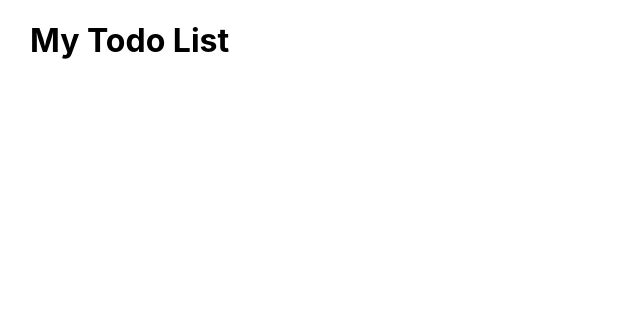
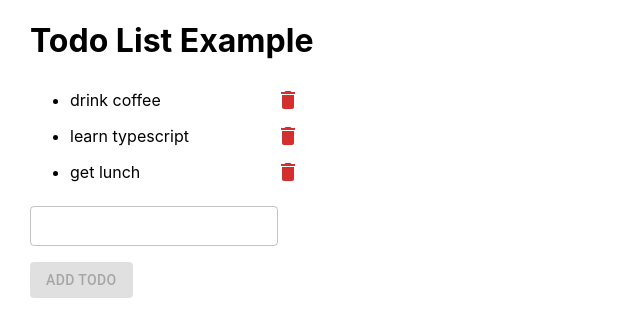
Before and after one commit to coderdave/todo-example, a React (Create React App) app: page / in a window 1280 px wide. Shown: the top 336 px of the page, without its empty margins (0-640 px from the left). Built offline with nearby package versions, Linux system fonts and the light colour scheme.

Commit message:
working todo list

```diff
--- a/src/app/features/TodoList/TodoList.js
+++ b/src/app/features/TodoList/TodoList.js
@@ -1,5 +1,87 @@
-const TodoList = () => {
-  return <h1>My Todo List</h1>;
+import { useState, useEffect } from "react";
+import { Button, CircularProgress, TextField } from "@mui/material";
+import Delete from "@mui/icons-material/Delete";
+import { getTodos, postTodo, deleteTodo } from "../../services/todosApi";
+
+const rowStyle = {
+  display: "flex",
+  alignItems: "center",
+  width: 250,
+  justifyContent: "space-between",
 };
 
-export default TodoList;
+const TodoListExample = () => {
+  const [isProcessing, setIsProcessing] = useState("loading");
+  const [todos, setTodos] = useState([]);
+  const [newTodo, setNewTodo] = useState("");
+
+  useEffect(() => {
+    async function fetchTodos() {
+      debugger;
+      let response = await getTodos();
+      setTodos(response);
+      setIsProcessing("done");
+    }
+
+    fetchTodos();
+  }, []);
+
+  const addTodo = async () => {
+    setIsProcessing("loading");
+    let response = await postTodo(newTodo);
+    setIsProcessing("done");
+    setTodos(response);
+    setNewTodo("");
+  };
+
+  const removeTodo = async (id) => {
+    setIsProcessing("loading");
+    let response = await deleteTodo(id);
+    setIsProcessing("done");
+    setTodos(response);
+  };
+
+  const handleTextFieldChange = (e) => {
+    setNewTodo(e.target.value);
+  };
+
+  return (
+    <>
+      <h1>Todo List Example</h1>
+      {isProcessing === "loading" && <CircularProgress />}
+      {isProcessing === "done" && (
+        <ul>
+          {todos.map((todo) => (
+            <li key={todo.id}>
+              <div style={rowStyle}>
+                {todo.action}
+                <Button onClick={() => removeTodo(todo.id)} color="error">
+                  <Delete />
+                </Button>
+              </div>
+            </li>
+          ))}
+        </ul>
+      )}
+      <p />
+      <TextField
+        variant="outlined"
+        size="small"
+        onChange={handleTextFieldChange}
+        value={newTodo}
+        disabled={isProcessing === "loading"}
+      />
+      <p />
+      <Button
+        disabled={isProcessing === "loading" || newTodo === ""}
+        onClick={addTodo}
+        variant="contained"
+        color="primary"
+      >
+        Add Todo
+      </Button>
+    </>
+  );
+};
+
+export default TodoListExample;
```
